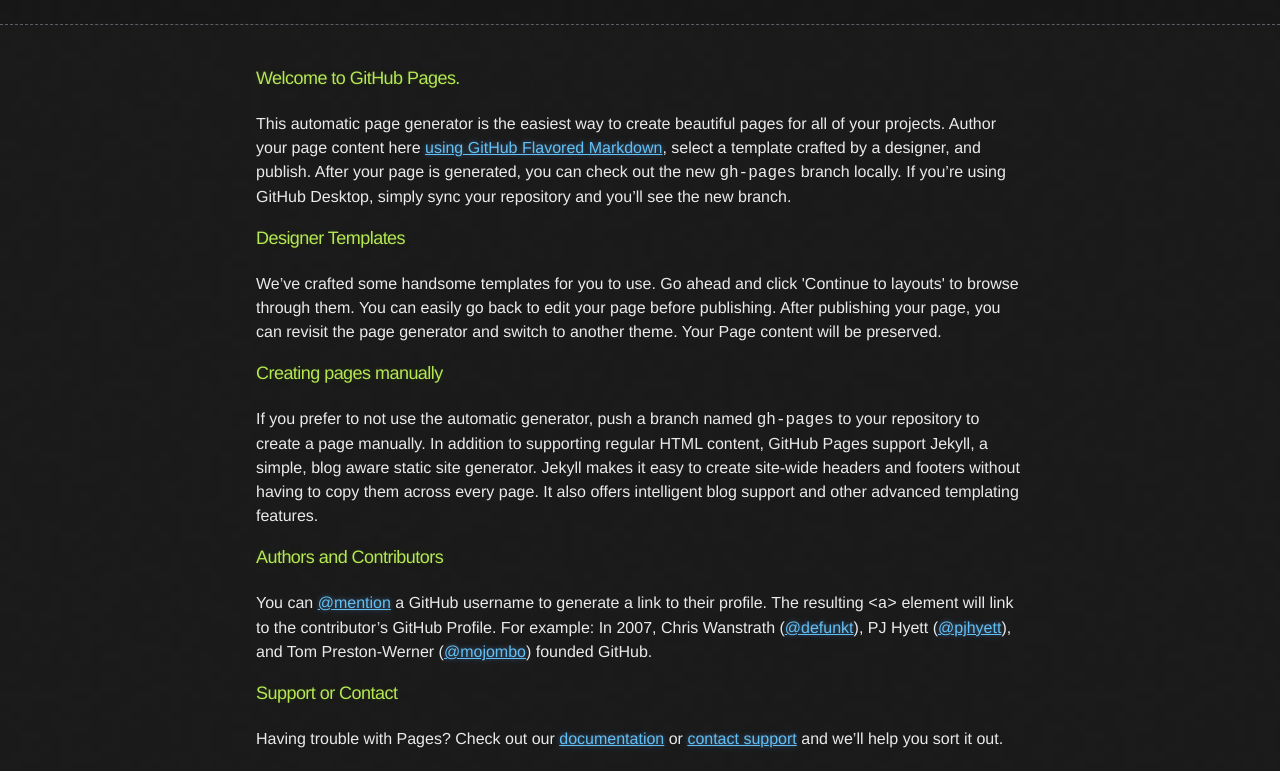
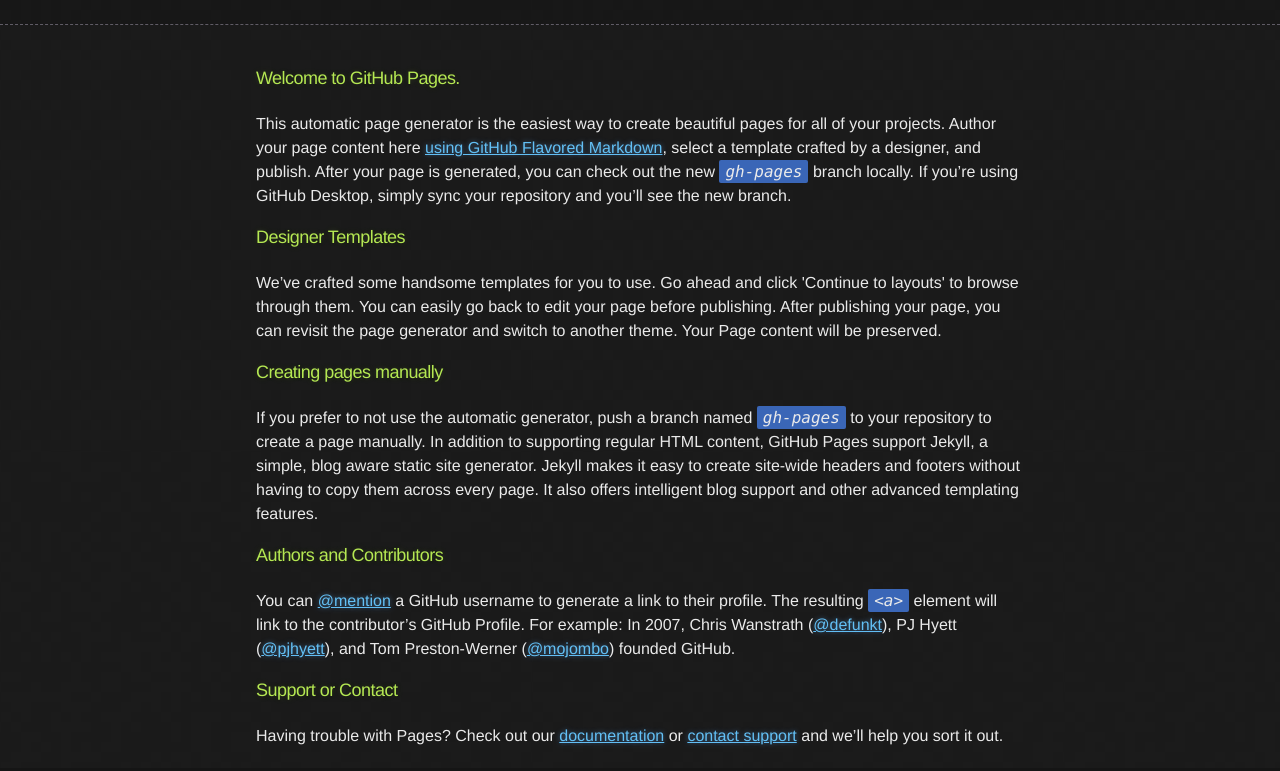
Before and after one commit to philoyang/philoyang.github.io, a plain HTML site: page index.html in a window 1280 px wide. Shown: the part 81-852 px from the top of the page. Drawn offline with Linux system fonts and the light colour scheme.

Commit message:
code pre tag的样式

```diff
--- a/stylesheets/stylesheet.css
+++ b/stylesheets/stylesheet.css
@@ -30,6 +30,13 @@ li {
   line-height: 1.4 ;
 }
 
+code, pre {
+    font-family: Monaco, "Bitstream Vera Sans Mono", "Lucida Console", Terminal, monospace;
+    font-style: italic;
+    background-color: #3A66B7;
+    padding: 2px 6px;
+    border-radius: 2px;
+}
 /* Header, <header>
    header   - container
    h1       - project name
```
